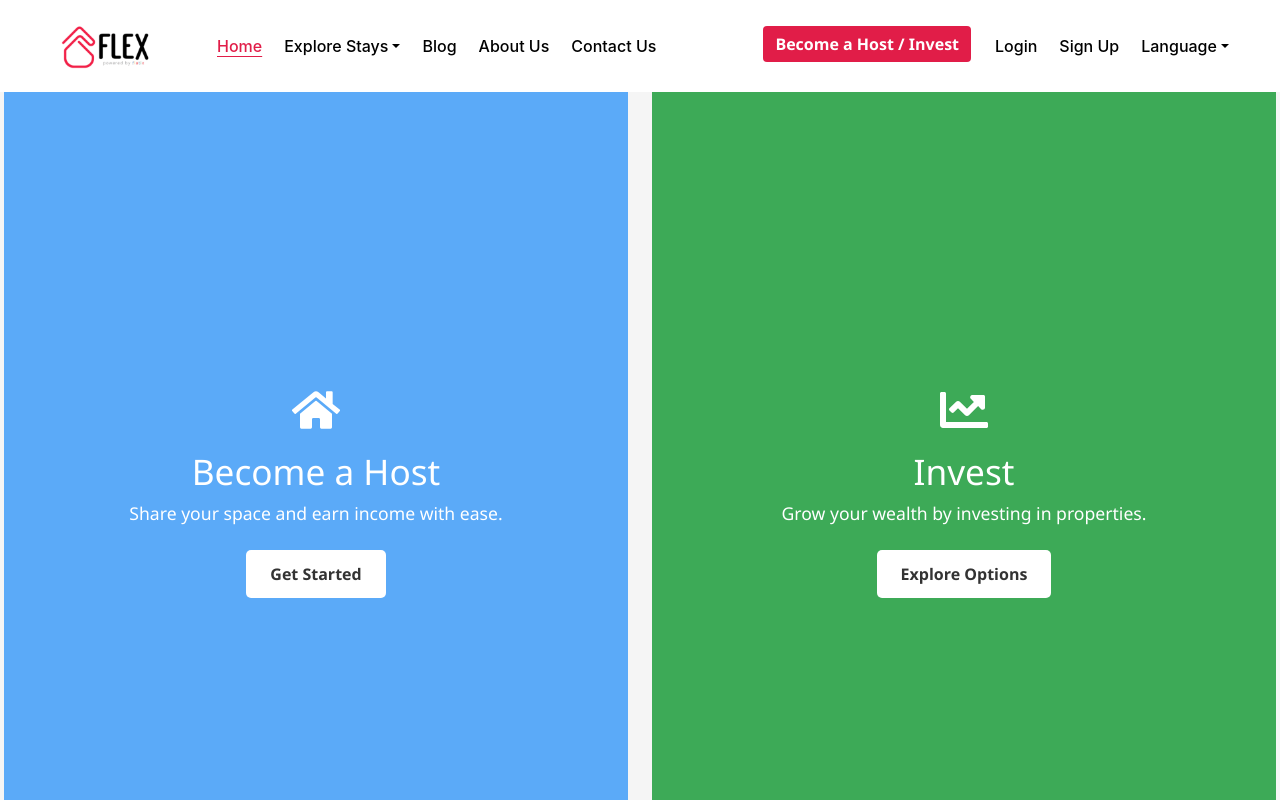
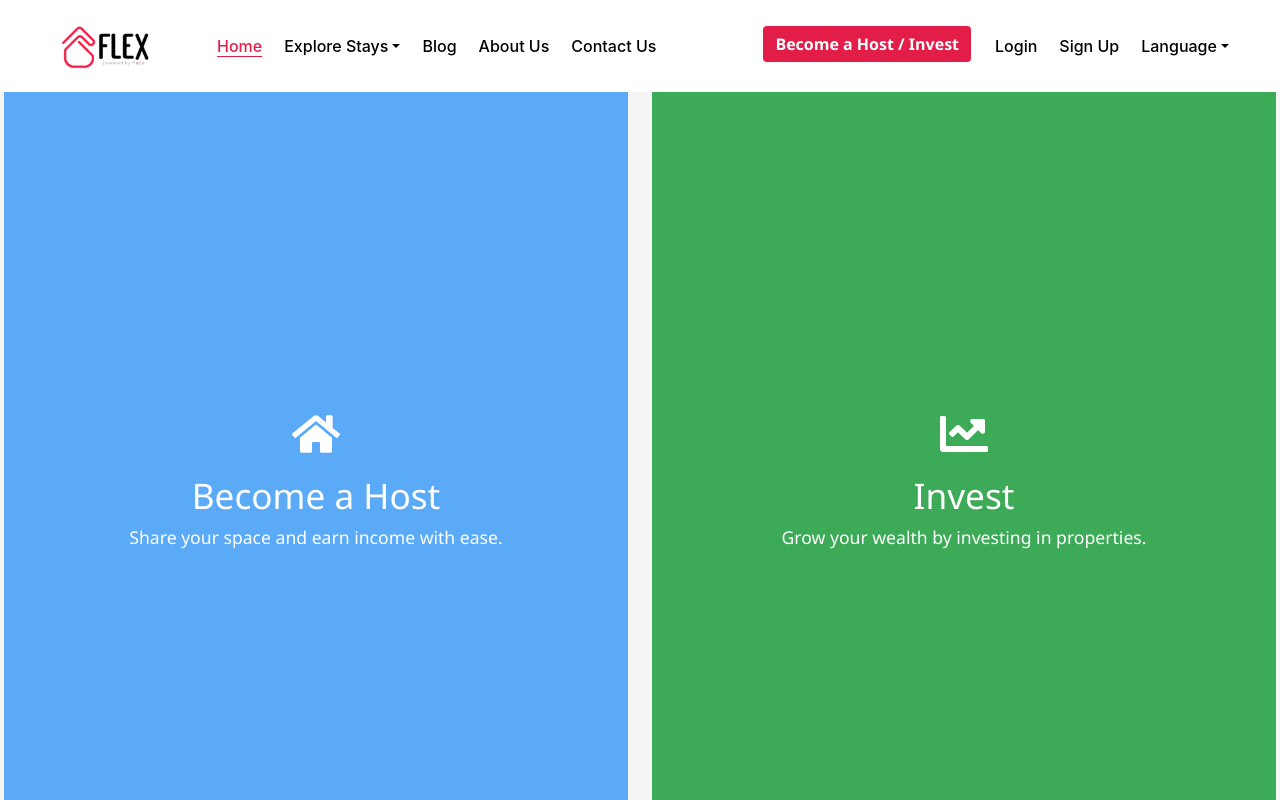
Before and after one commit to ahmed666916/flexvivienda-server, a React (Create React App) app: page /splitPage in a window 1280 px wide. Shown: the top 800 px of the page. Built offline with nearby package versions, Linux system fonts and the light colour scheme.

Commit message:
removed the unnecessary buttons from split page

```diff
--- a/src/components/splitPage/SplitPage.js
+++ b/src/components/splitPage/SplitPage.js
@@ -12,7 +12,7 @@ const SplitPage = () => {
             <FaHome className="icon" />
             <h1>Become a Host</h1>
             <p>Share your space and earn income with ease.</p>
-            <div className="split-button">Get Started</div>
+
           </div>
         </div>
       </Link>
@@ -25,7 +25,7 @@ const SplitPage = () => {
             <FaChartLine className="icon" />
             <h1>Invest</h1>
             <p>Grow your wealth by investing in properties.</p>
-            <div className="split-button">Explore Options</div>
+
           </div>
         </div>
       </Link>
```
